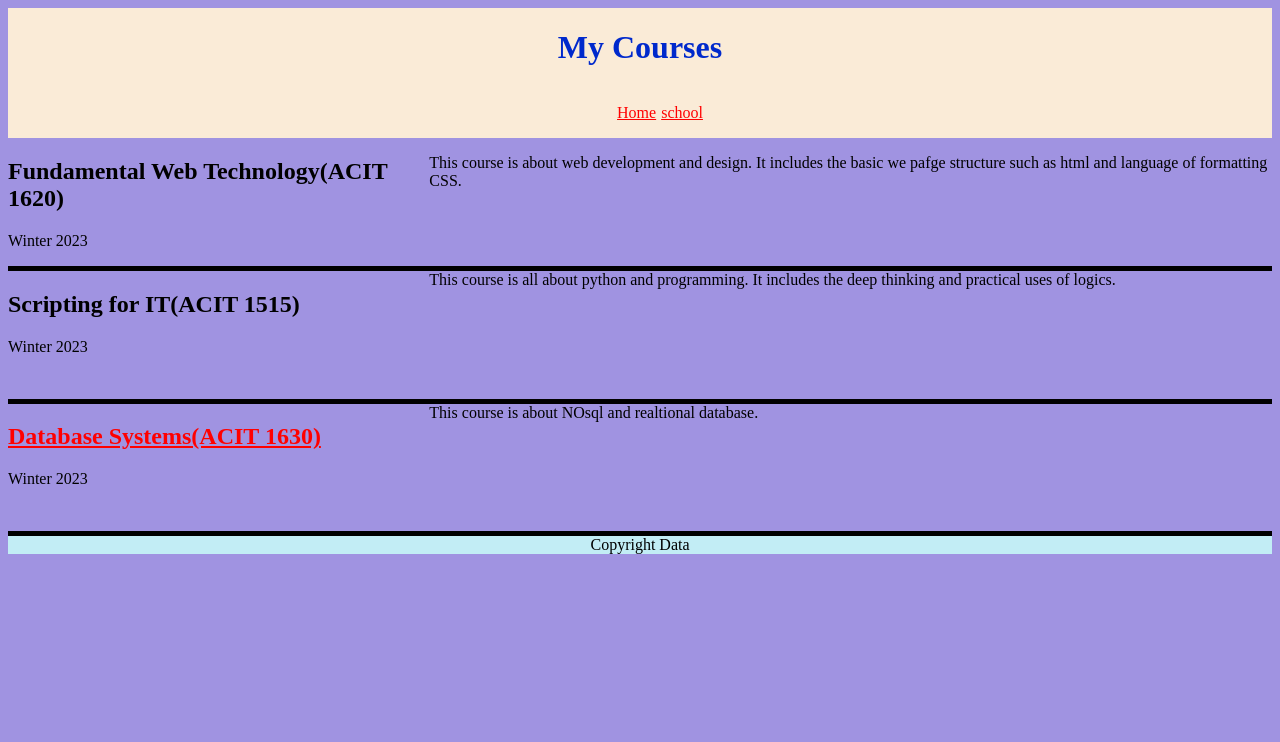
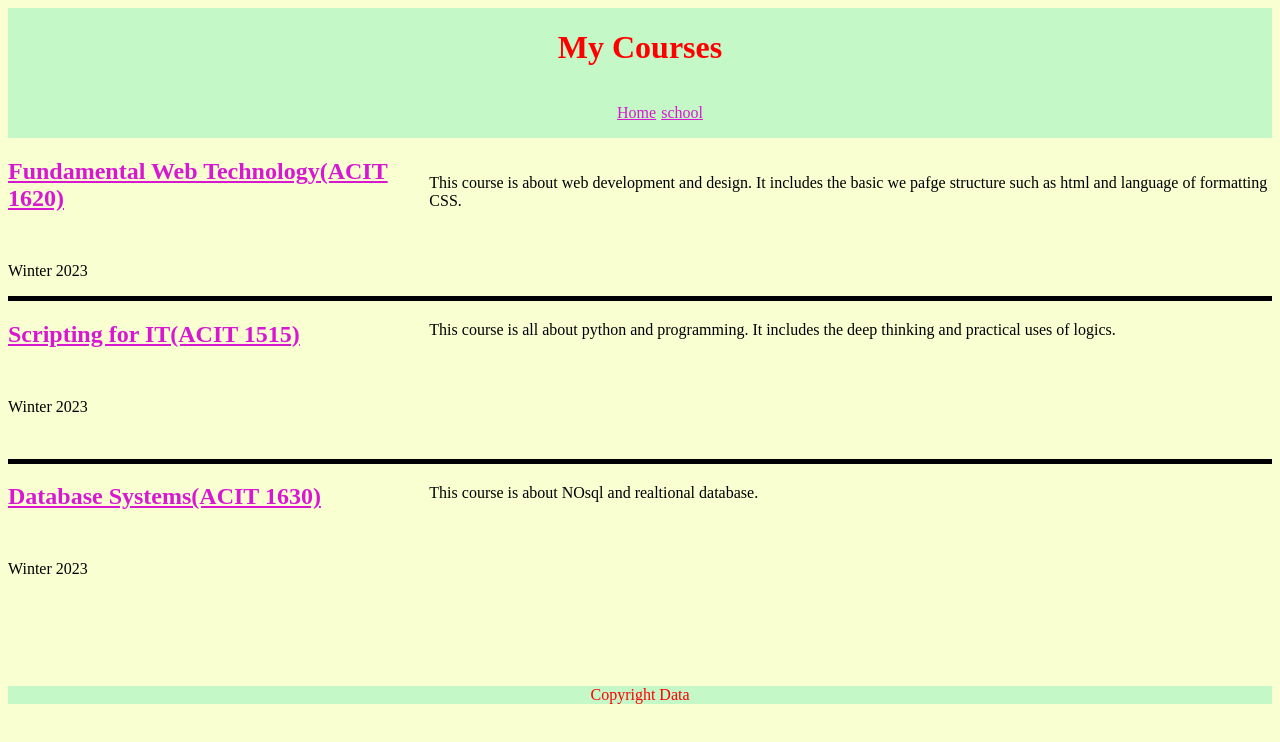
Before and after one commit to nbrar1282/week13, a plain HTML site: page misc/courses.html in a window 1280 px wide. Drawn offline with Linux system fonts and the light colour scheme.

Commit message:
MAkes changes in color and removes error in desktop design

```diff
--- a/css/stylesheet.css
+++ b/css/stylesheet.css
@@ -1,6 +1,6 @@
  header h1{
 
-    color:#0029CC;
+    color:red;
 
 
 
@@ -8,7 +8,7 @@
 
 body {
 
-    background-color:#A093E1;
+    background-color:#FAFFD1;
 
 }
 
@@ -45,15 +45,19 @@ footer{
     justify-content: center;
     align-items: center;
     display: flex;
-    background-color: #C2EDF5;
+    background-color: #C4F8C7;
+    margin-top: 60px;
+    color: red;
+
+
 }
 
 a:visited{
-    color: darkgreen;
+    color: darkmagenta;
 }
 
 a:link{
-    color: red;
+    color: #D818D1;
 }
 
 .header_course{
@@ -62,12 +66,13 @@ a:link{
     align-items: center;
     justify-content: center;
     flex-direction: column;
-    background-color: antiquewhite;
+    background-color: #C4F8C7;
 }
 
 .section_course{
 
     border-bottom: 5px solid black;
+
 }
 
 .main-course{
@@ -84,8 +89,9 @@ header ul{
         grid-template-columns: 1fr 2fr;
         grid-template-rows: 1fr 1fr 1fr;
     }
-    article{
+    .border-article{
         border-bottom: 5px solid black;
+
     }
     header ul{
         display: flex;
@@ -93,4 +99,14 @@ header ul{
         gap: 5px;
     }
 
+    p{
+        padding-top: 30px;
+    }
+    section{
+        margin-top: 20px;
+    }
+    .heading3{
+        padding-top: 0px;
+        }
+
 }
--- a/misc/courses.html
+++ b/misc/courses.html
@@ -16,18 +16,18 @@
      </header>
     <main class="main-course">
 
-            <article><h2>
-            Fundamental Web Technology(ACIT 1620)</h2>
+            <article class="border-article"><a href="https://www.bcit.ca/outlines/20231089205/" target="_blank"><h2 >
+            Fundamental Web Technology(ACIT 1620)</h2></a>
         <p>Winter 2023</p>
         </article>
-        <section class="section_course"><p>This course is about web development and design. It includes the basic we pafge structure such as html and language of formatting
+        <section class="section_course"><p class="heading3">This course is about web development and design. It includes the basic we pafge structure such as html and language of formatting
             CSS.</p></section>
 
-            <article><h2>Scripting for IT(ACIT 1515)</h2><p>Winter 2023</p></article>
+            <article class="border-article"><a href="https://www.bcit.ca/outlines/20231089204/" target="_blank"><h2>Scripting for IT(ACIT 1515)</h2></a><p>Winter 2023</p></article>
             <section class="section_course">This course is all about python and programming. It includes the deep thinking and practical uses of logics.</section>
 
             <article><a href="https://www.bcit.ca/outlines/20231089206/" title="Course Outline" target="_blank"><h2> Database Systems(ACIT 1630)</h2></a> <p>Winter 2023</p></article>
-            <section class="section_course">This course is about NOsql and realtional database.</section>
+            <section>This course is about NOsql and realtional database.</section>
     </main>
     <footer>Copyright Data</footer>
 
```
